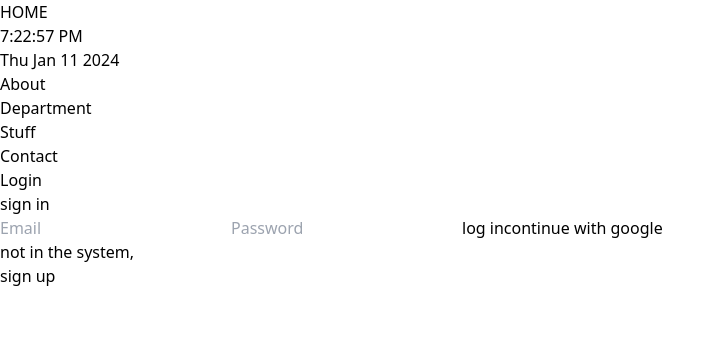
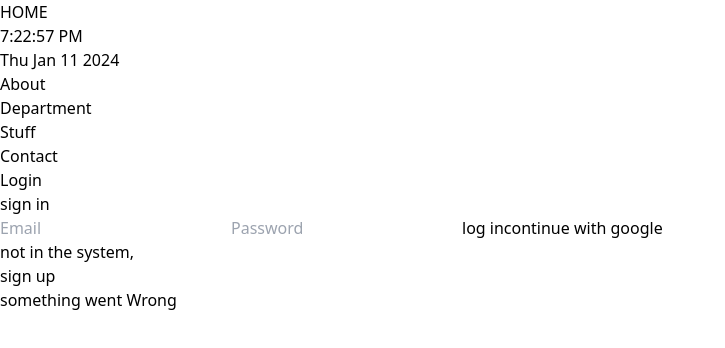
Before and after one commit to zerosyah/final-website, a React (Vite) app in the folder client/: page /login in a window 1280 px wide. Shown: the top 348 px of the page, without its empty margins (0-725 px from the left). Built offline with nearby package versions, Linux system fonts and the light colour scheme.

Commit message:
Update Login.jsx

```diff
--- a/client/src/pages/Login.jsx
+++ b/client/src/pages/Login.jsx
@@ -104,7 +104,7 @@ export default function signin() {
       </div>
       <div>
         <p className="text-red-700 mt-4">
-          {error ? error.message : ""}
+          {error ? error : "something went Wrong"}
         </p>
       </div>
     </div>
```
